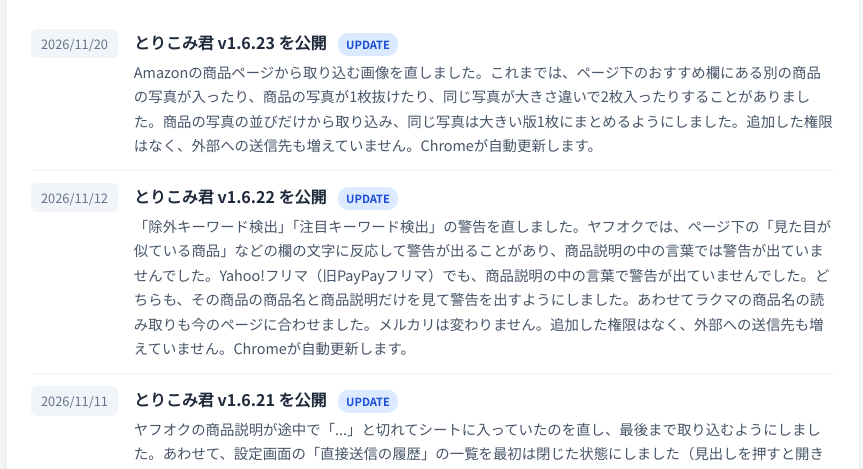
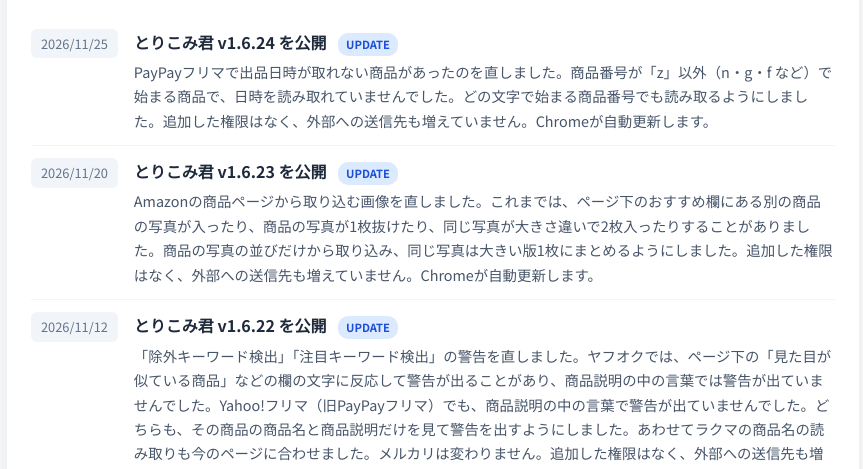
Before and after one commit to naokijodan/bulk-tools-guide, a plain HTML site: page extensions.html in a window 1280 px wide. Shown: the part 324-793 px from the top of the page, without its empty margins (207-1070 px from the left). Drawn offline with Linux system fonts and the light colour scheme.

Commit message:
とりこみ君 v1.6.24 公開のお知らせを追加
Co-Authored-By: Claude Opus 5.5 <noreply@anthropic.com>
Claude-Session: https://claude.ai/code/session_018hdyRbG5RpAnRQQiYvv8yb

```diff
--- a/extensions.html
+++ b/extensions.html
@@ -636,6 +636,14 @@
                 <h2>新着ニュース・アップデート</h2>
             </div>
             <ul class="news-list">
+                <li class="news-item">
+                    <span class="news-date">2026/11/25</span>
+                    <div class="news-content">
+                        <strong>とりこみ君 v1.6.24 を公開</strong>
+                        <span class="news-tag news-tag-update">UPDATE</span>
+                        <p>PayPayフリマで出品日時が取れない商品があったのを直しました。商品番号が「z」以外（n・g・f など）で始まる商品で、日時を読み取れていませんでした。どの文字で始まる商品番号でも読み取るようにしました。追加した権限はなく、外部への送信先も増えていません。Chromeが自動更新します。</p>
+                    </div>
+                </li>
                 <li class="news-item">
                     <span class="news-date">2026/11/20</span>
                     <div class="news-content">
```
